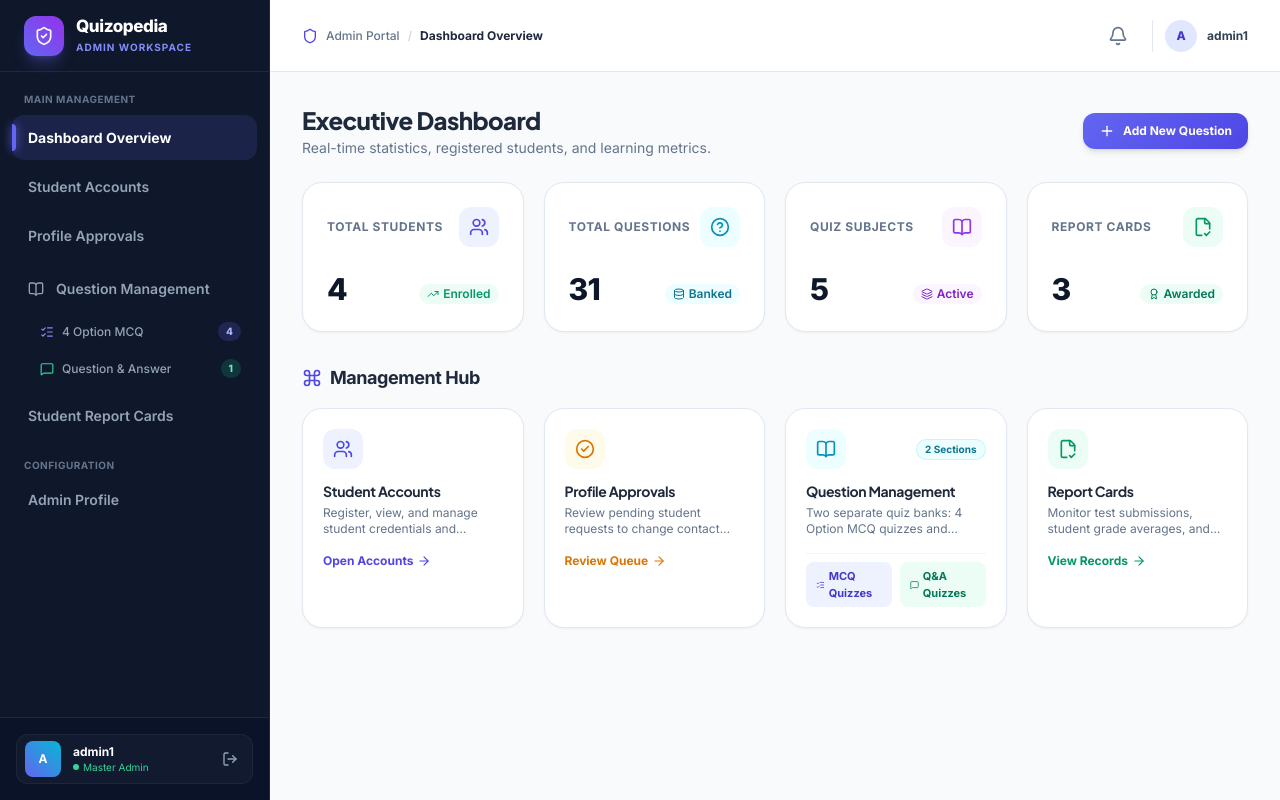
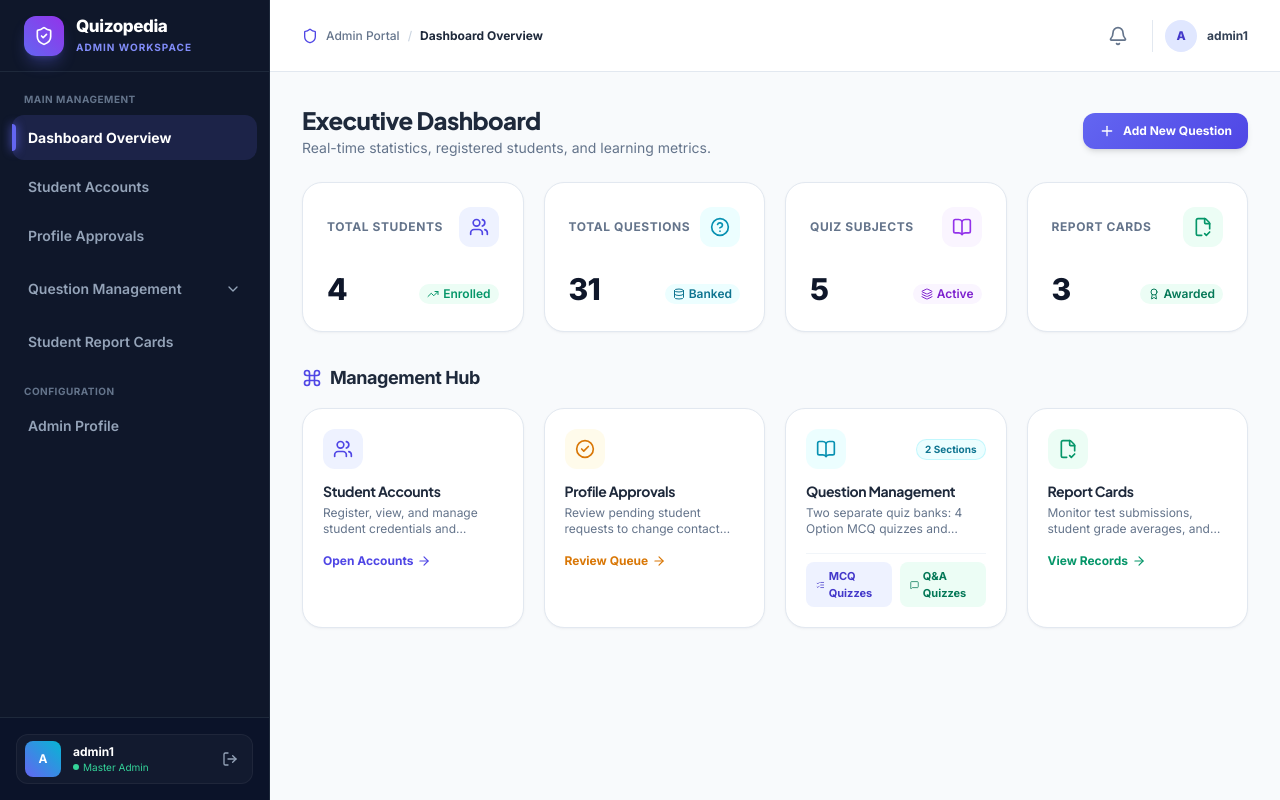
Before and after one commit to Ishan242004/Quizopedia-Report-card-generation, a Django app: page /admin-dashboard/ in a window 1280 px wide. Run offline with Django 5.2, Linux system fonts and the light colour scheme; a user stored in the database is signed in; data comes from the database, SQL or seed files in the repository; both versions use the stored data as it was after the commit; some libraries are stand-ins or nearby versions.

```diff
--- a/Quizopedia/adminpanel/templates/adminpanel/base.html
+++ b/Quizopedia/adminpanel/templates/adminpanel/base.html
@@ -241,6 +241,26 @@
       color: #818cf8;
     }
 
+    .sidebar-chevron {
+      width: 16px !important;
+      height: 16px !important;
+      transition: transform 0.2s ease, color 0.2s ease;
+      color: #94a3b8;
+    }
+
+    .sidebar-chevron.open {
+      transform: rotate(180deg) !important;
+      color: #818cf8;
+    }
+
+    .sidebar-link:hover .sidebar-chevron {
+      color: #ffffff;
+    }
+
+    .sidebar-link:hover .sidebar-chevron.open {
+      transform: rotate(180deg) scale(1.1) !important;
+    }
+
     .sidebar-sub-link {
       display: flex;
       align-items: center;
@@ -379,18 +399,20 @@
         {% endif %}
       </a>
 
-      <!-- Question Management with 2 sections: 4 Option MCQ & Question & Answer -->
-      <div class="space-y-1 pt-1 pb-1">
-        <a href="{% url 'question_list' %}?type=mcq"
-          class="sidebar-link flex items-center justify-between {% block active_questions %}{% endblock %}">
-          <div class="flex items-center gap-3">
-            <i data-lucide="book-open" class="w-4 h-4"></i>
-            <span>Question Management</span>
-          </div>
-        </a>
+      <!-- Question Management with dropdown: 4 Option MCQ & Question & Answer -->
+      <div class="space-y-1 pt-1 pb-1" id="questionMgmtGroup">
+        <button type="button"
+          id="questionMgmtDropdownBtn"
+          onclick="toggleQuestionDropdown(event)"
+          class="sidebar-link w-full flex items-center justify-between text-left border-0 bg-transparent cursor-pointer {% block active_questions %}{% endblock %}">
+          <span>Question Management</span>
+          <i data-lucide="chevron-down" id="questionMgmtChevron"
+            class="sidebar-chevron {% if '/questions/' in request.path %}open{% endif %}"></i>
+        </button>
 
-        <!-- 2 Distinct Sub-sections -->
-        <div class="pl-4 pr-1 space-y-1">
+        <!-- 2 Distinct Sub-sections (visible only when inside Question Management or toggled) -->
+        <div id="questionMgmtSubmenu"
+          class="pl-4 pr-1 space-y-1 {% if '/questions/' not in request.path %}hidden{% endif %}">
           <a href="{% url 'question_list' %}?type=mcq"
             class="sidebar-sub-link {% block active_mcq %}{% endblock %}" title="4 Option MCQ Quizzes">
             <div class="flex items-center gap-2 min-w-0">
@@ -503,6 +525,19 @@
   <script>
     lucide.createIcons();
 
+    // Toggle Question Management Dropdown
+    function toggleQuestionDropdown(e) {
+      if (e) e.preventDefault();
+      const submenu = document.getElementById('questionMgmtSubmenu');
+      const chevron = document.getElementById('questionMgmtChevron');
+      if (submenu) {
+        submenu.classList.toggle('hidden');
+      }
+      if (chevron) {
+        chevron.classList.toggle('open');
+      }
+    }
+
     // Mobile Sidebar Drawer Toggle
     const adminSidebar = document.getElementById('adminSidebar');
     const adminBackdrop = document.getElementById('adminBackdrop');
```
Also changed, not shown: Quizopedia/db.sqlite3.
